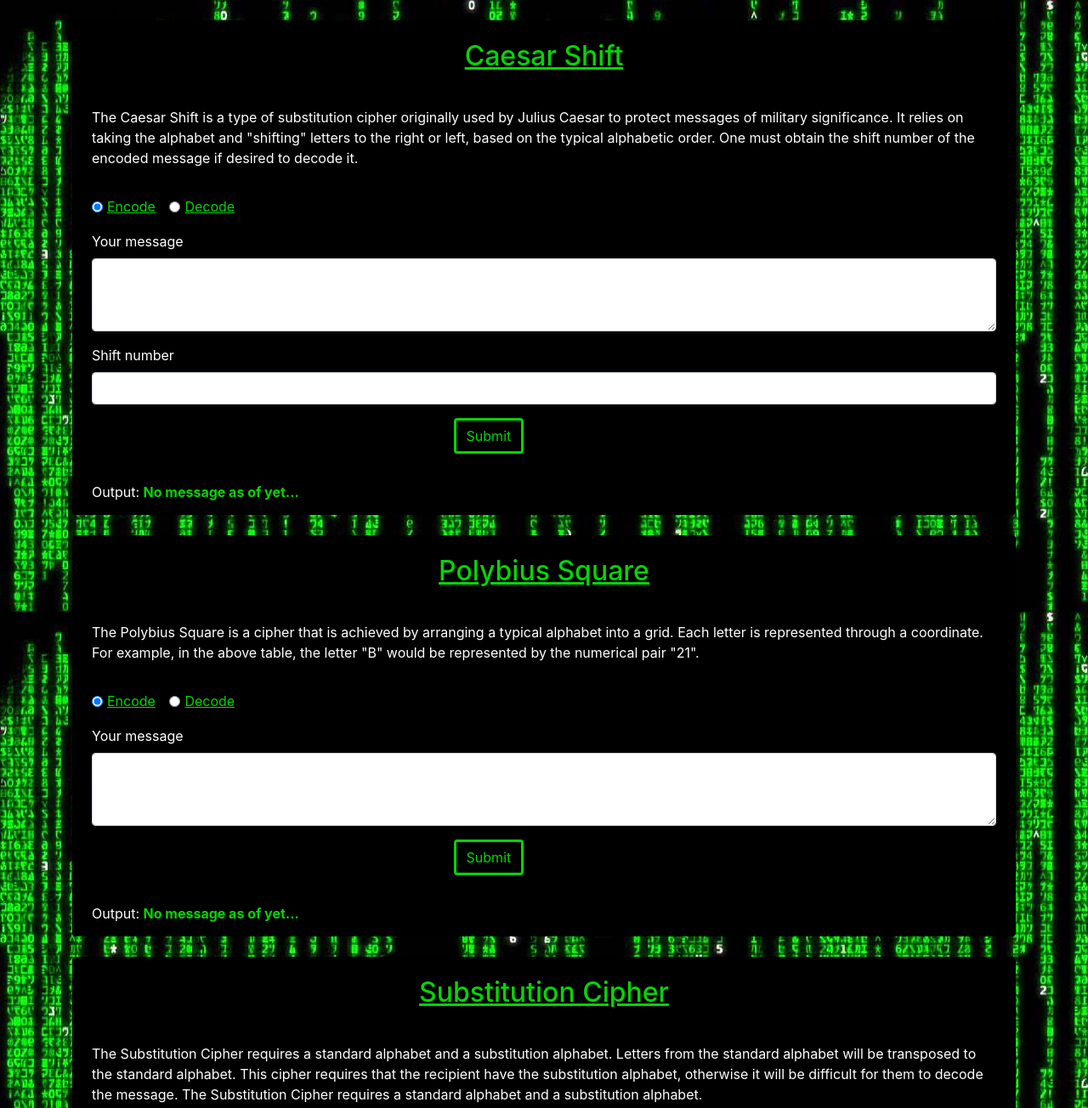
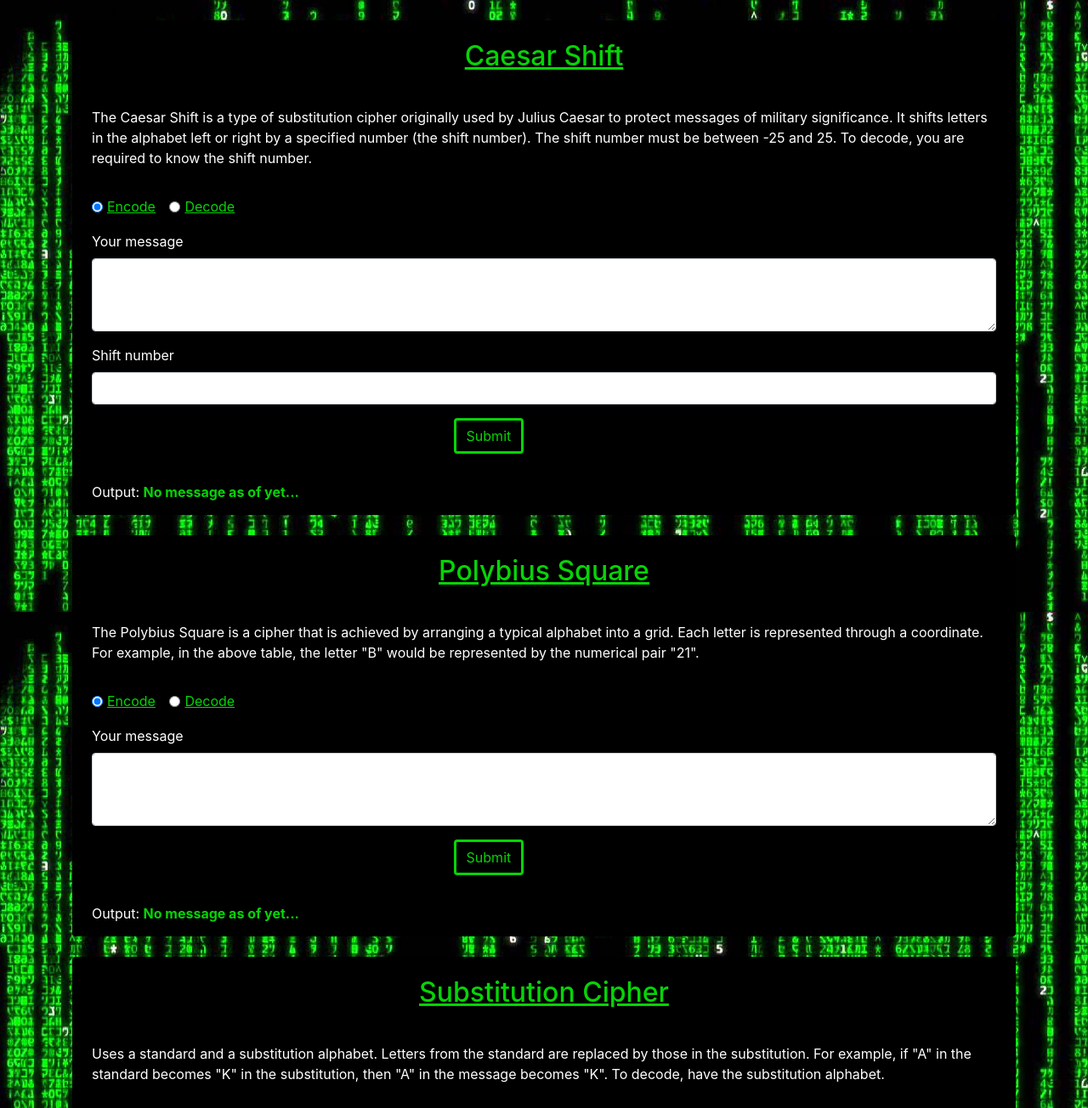
Before and after one commit to Code-Life-Hub/Decryption-Encryption-WebPage, a website: page index.html in a window 1280 px wide. Shown: the top 1304 px of the page at 85% size. Drawn offline with nearby package versions, Linux system fonts and the light colour scheme.

Commit message:
Updated Cipher Instructions.

```diff
--- a/index.html
+++ b/index.html
@@ -113,9 +113,7 @@
               <p>
                 The Caesar Shift is a type of substitution cipher originally
                 used by Julius Caesar to protect messages of military
-                significance. It relies on taking the alphabet and "shifting"
-                letters to the right or left, based on the typical alphabetic
-                order. One must obtain the shift number of the encoded message if desired to decode it.
+                significance. It shifts letters in the alphabet left or right by a specified number (the shift number). The shift number must be between -25 and 25. To decode, you are required to know the shift number.
               </p>
               <hr />
               <form id="caesar">
@@ -263,12 +261,7 @@
             </div>
             <div class="card-body">
               <p>
-                The Substitution Cipher requires a standard alphabet and a
-                substitution alphabet. Letters from the standard alphabet will
-                be transposed to the standard alphabet. This cipher requires
-                that the recipient have the substitution alphabet, otherwise it
-                will be difficult for them to decode the message. The Substitution Cipher requires a standard alphabet and a
-                substitution alphabet.
+                Uses a standard and a substitution alphabet. Letters from the standard are replaced by those in the substitution. For example, if "A" in the standard becomes "K" in the substitution, then "A" in the message becomes "K". To decode, have the substitution alphabet.
               </p>
               <hr />
               <form id="substitution">
```
